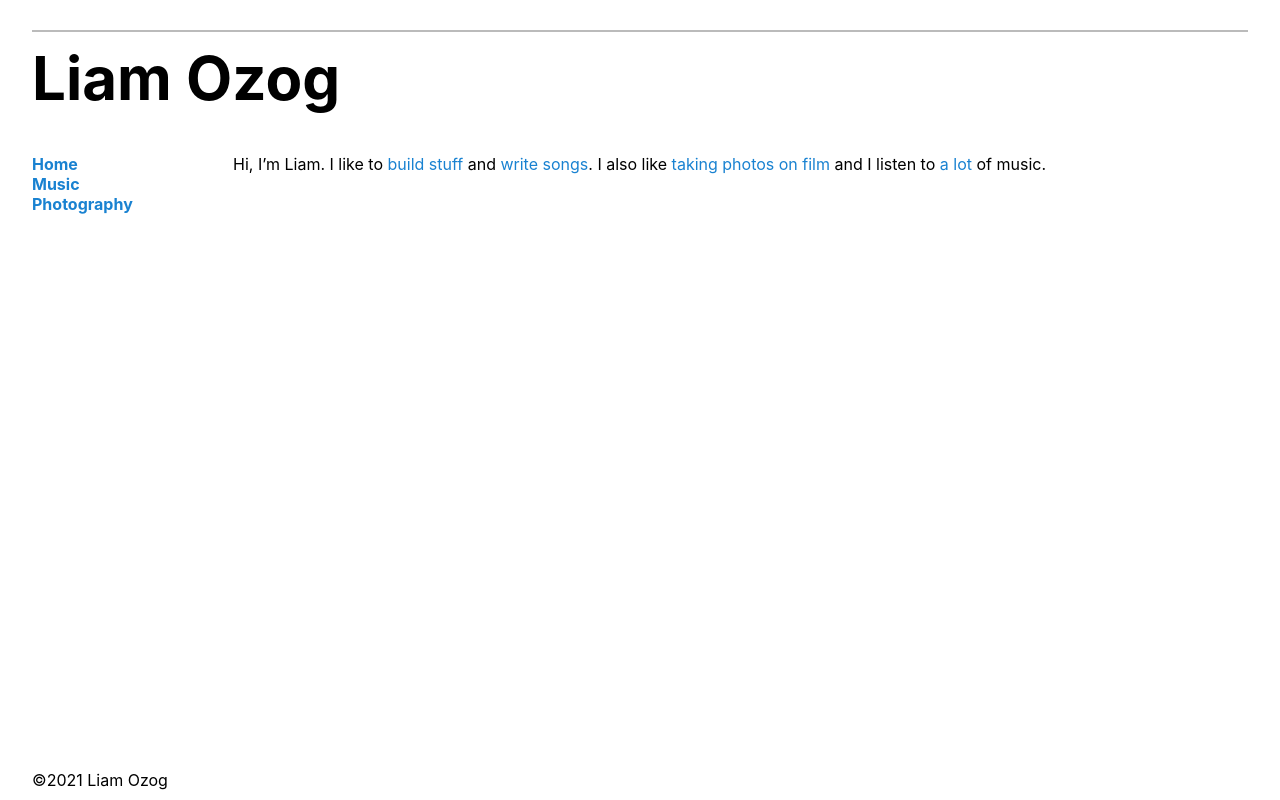
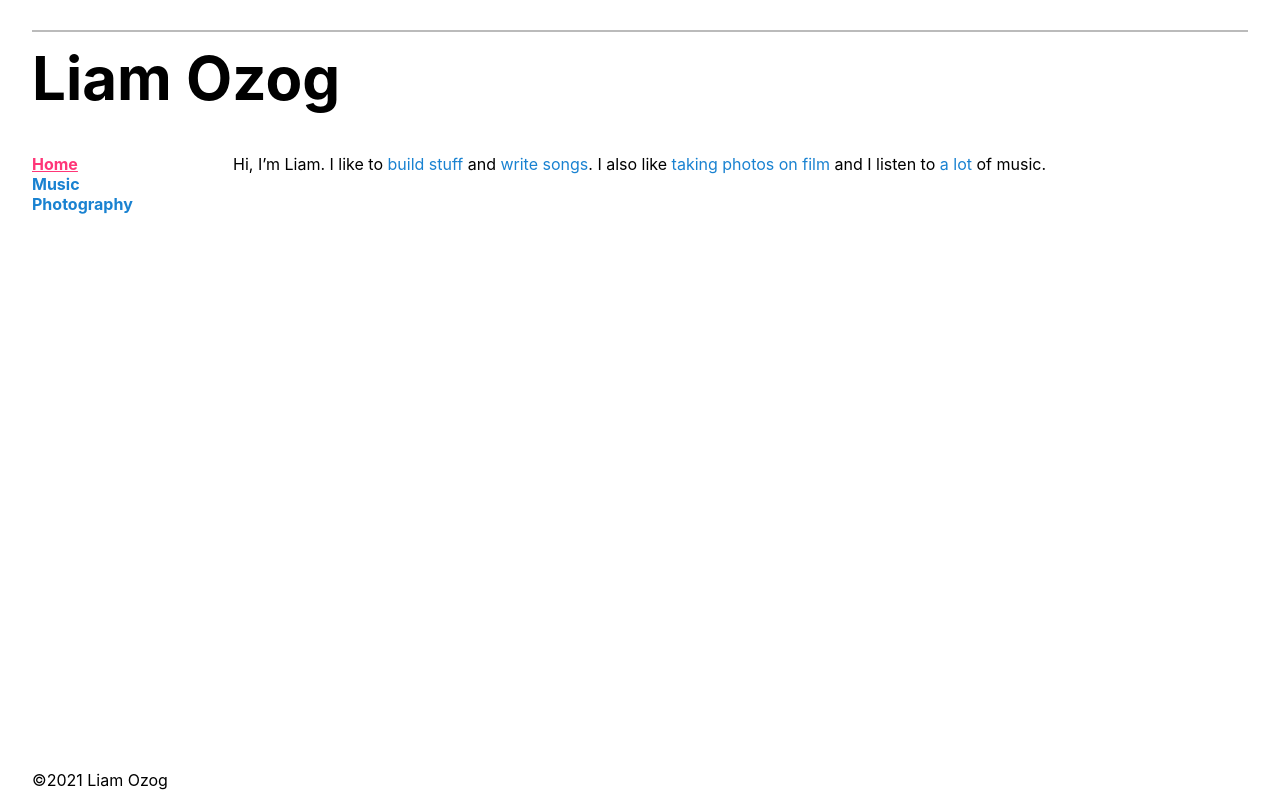
Before and after one commit to lozog/personal-site-2021, a React (Create React App) app: page / in a window 1280 px wide. Built offline with nearby package versions, Linux system fonts and the light colour scheme.

Commit message:
stlye sidebar links with activeClassnames

```diff
--- a/src/components/App.js
+++ b/src/components/App.js
@@ -1,4 +1,4 @@
-import { BrowserRouter as Router, Switch, Route, Link } from "react-router-dom";
+import { BrowserRouter as Router, Switch, Route, NavLink } from "react-router-dom";
 import 'react-image-lightbox/style.css';
 
 import Footer from "components/Footer";
@@ -10,8 +10,7 @@ import Photography from "components/pages/Photography";
 import "stylesheets/App.scss";
 
 /**
- * TODO:
- * Have links highlight when on their page
+ * TODO: refactor using StyledComponents
  */
 
 function App() {
@@ -21,9 +20,9 @@ function App() {
       <Router>
         <div className="page-wrapper">
           <nav className="App__sidebar">
-            <Link to="/">Home</Link>
-            <Link to="/music">Music</Link>
-            <Link to="/photography">Photography</Link>
+            <NavLink to="/" exact={true} activeClassName="sidebar-active_link">Home</NavLink>
+            <NavLink to="/music" activeClassName="sidebar-active_link">Music</NavLink>
+            <NavLink to="/photography" activeClassName="sidebar-active_link">Photography</NavLink>
           </nav>
           <div className="page-content">
             <Switch>
--- a/src/components/pages/Photography.js
+++ b/src/components/pages/Photography.js
@@ -5,8 +5,6 @@ import "stylesheets/Photography.scss";
 
 /**
  * TODO:
- * add hover state to gallery containers
- * add lightbox for each image
  * add link to my Instagram
  */
 
--- a/src/stylesheets/index.scss
+++ b/src/stylesheets/index.scss
@@ -25,7 +25,7 @@ a {
   color: $color-link;
 }
 
-a:focus, a:active, a:hover {
+a:focus, a:active, a:hover, .sidebar-active_link {
   text-decoration: underline;
   color: $color-link-hover;
 }
```
